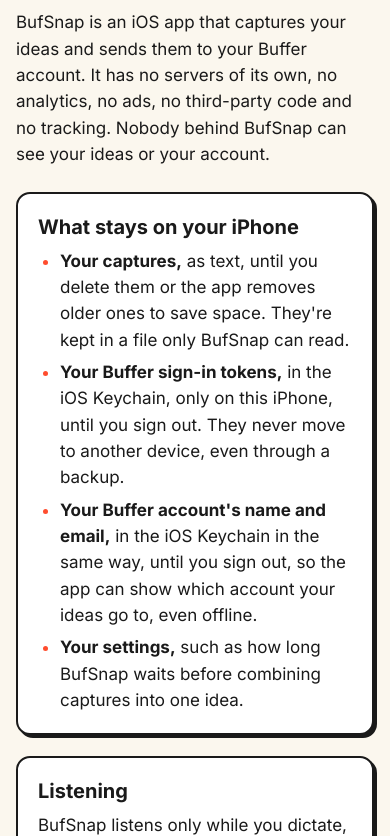
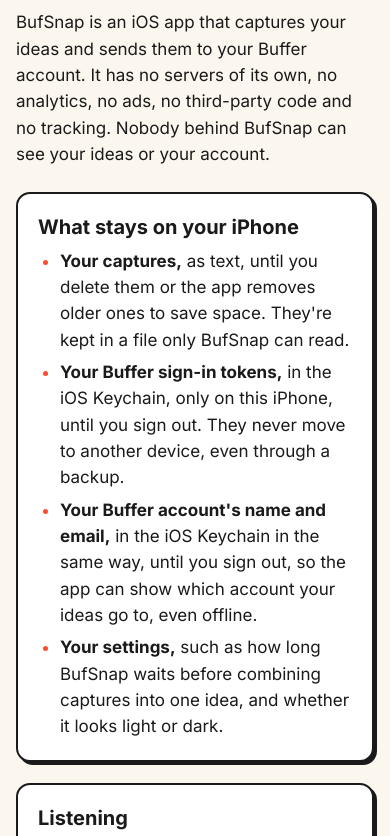
Before and after one commit to southp/buffer-snap, a plain HTML site: page site/privacy/index.html in a window 390 px wide. Shown: the part 231-1067 px from the top of the page. Drawn offline with Linux system fonts and the light colour scheme.

Commit message:
Docs: Record the appearance decision and say where to change it
- New decision: app only, why a submenu, where it's stored, and the check that System reverts at once
- Support page: where to choose Light or Dark, and that the control, widget and Live Activity follow iOS
- Privacy policy: the settings kept on the iPhone include the appearance

Co-Authored-By: Claude Opus 5.5 <noreply@anthropic.com>

```diff
--- a/site/privacy/index.html
+++ b/site/privacy/index.html
@@ -25,7 +25,7 @@
   <li><strong>Your captures,</strong> as text, until you delete them or the app removes older ones to save space. They're kept in a file only BufSnap can read.</li>
   <li><strong>Your Buffer sign-in tokens,</strong> in the iOS Keychain, only on this iPhone, until you sign out. They never move to another device, even through a backup.</li>
   <li><strong>Your Buffer account's name and email,</strong> in the iOS Keychain in the same way, until you sign out, so the app can show which account your ideas go to, even offline.</li>
-  <li><strong>Your settings,</strong> such as how long BufSnap waits before combining captures into one idea.</li>
+  <li><strong>Your settings,</strong> such as how long BufSnap waits before combining captures into one idea, and whether it looks light or dark.</li>
 </ul>
 </section>
 
```
Also changed, not shown: site/support/index.html (+1 -0 lines), 1 other file.
